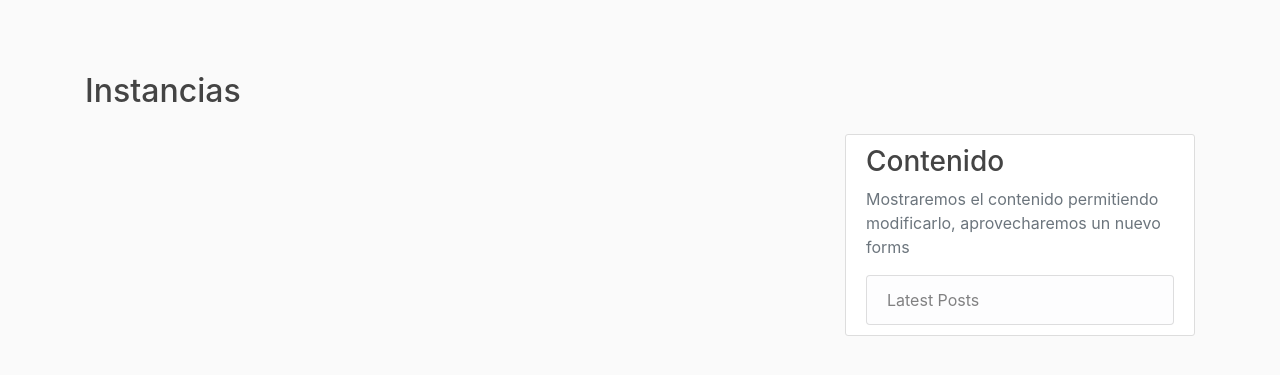
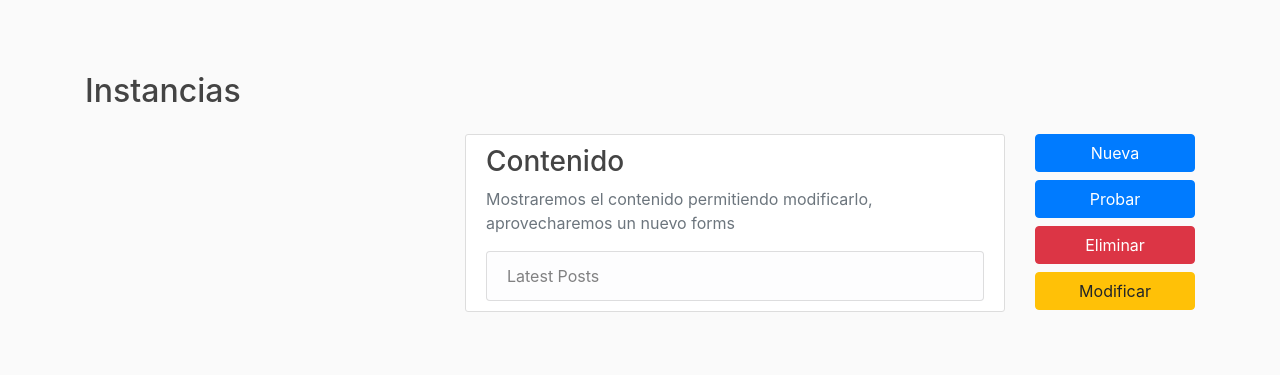
Before and after one commit to Kiliankgr/TFG_OPS_CPX, a Flask app: page /mostrar_instancias in a window 1280 px wide. Shown: the part 56-431 px from the top of the page. Run offline with Flask 3, Linux system fonts and the light colour scheme; data that the repository does not hold is empty; some libraries are stand-ins or nearby versions.

Commit message:
añadidos botones

```diff
--- a/Proyecto/WEB/application/routes.py
+++ b/Proyecto/WEB/application/routes.py
@@ -7,7 +7,7 @@ import time
 import json
 
 
-@app.route("/", methods=["GET", "POST"])
+@app.route("/")
 def home():
     return render_template('home.html')  #TO DO cambiar post
 
@@ -16,7 +16,7 @@ def home():
 
 def mostrar_instancias():
     instancias = []
-    for instancia in db.Instancias.find().sort("nombre" ):
+    for instancia in db.Instancias.find().sort("nombre"):
         instancia["_id"] = str(instancia["_id"])
         instancia["nombre"] = str(instancia["nombre"])
         instancia["contenido"] = instancia["contenido"]
--- a/Proyecto/WEB/application/templates/instancias.html
+++ b/Proyecto/WEB/application/templates/instancias.html
@@ -5,7 +5,7 @@
 <div class="container mt-5">
     <h2 class="mb-4">Instancias</h2>
     <div class="row">
-        <div class="col-md-8">
+        <div class="col-md-4">
             <ul class="list-group">
                 {% for instancia in instancias %}
                     <article class="media content-section">
@@ -20,15 +20,25 @@
                 {% endfor %}
             </ul>
         </div>
-        <div class="col-md-4">
+        <div class="col-md-6">
             <div class="content-section">
                 <h3>Contenido</h3>
                 <p class='text-muted'>Mostraremos el contenido permitiendo modificarlo, aprovecharemos un nuevo forms</p>
+
+
                 <ul class="list-group">
                     <li class="list-group-item list-group-item-light">Latest Posts</li>
                 </ul>
             </div>
         </div>
+        <div class="col-md-2">
+          <ul class="list-group">
+              <button type="button" class="btn btn-primary mb-2" data-bs-toggle="tooltip" title="Crear una nueva entrada">Nueva</button>
+              <button type="button" class="btn btn-primary mb-2" data-bs-toggle="tooltip" title="Probar la funcionalidad">Probar</button>
+              <button type="button" class="btn btn-danger mb-2" data-bs-toggle="tooltip" title="Eliminar una entrada">Eliminar</button>
+              <button type="button" class="btn btn-warning mb-2" data-bs-toggle="tooltip" title="Modificar una entrada">Modificar</button>
+          </ul>
+      </div>
     </div>
 </div>
 
```
Also changed, not shown: Proyecto/WEB/application/forms.py (+8 -0 lines).
